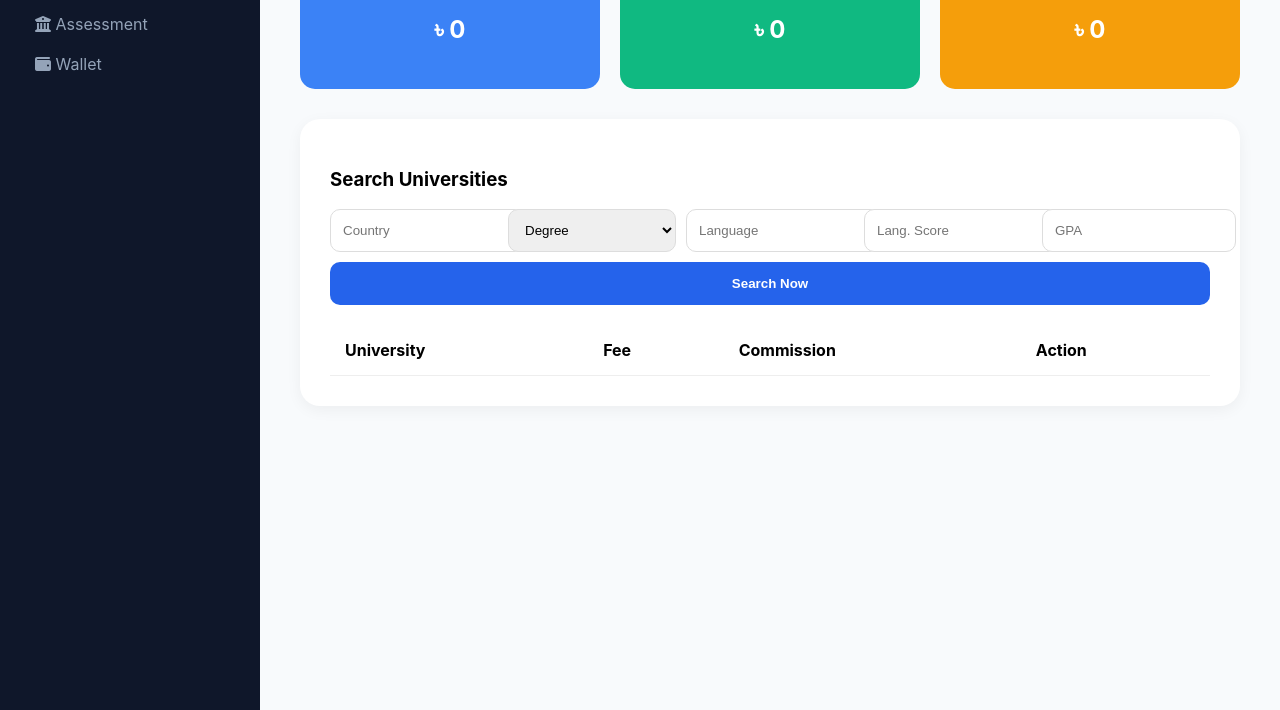
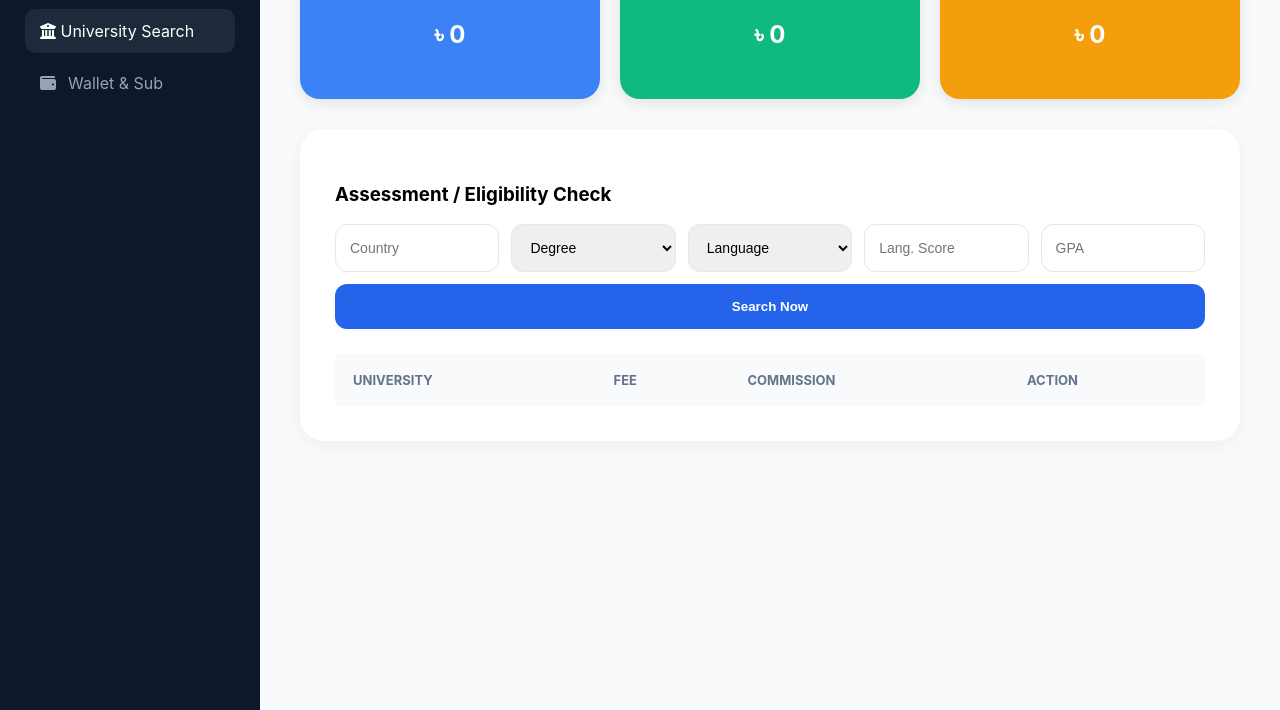
Before and after one commit to mobashirslc-ctrl/study-abroad-crm, a website: page models/partner.html in a window 1280 px wide. Shown: the part 90-800 px from the top of the page. Drawn offline with Linux system fonts and the light colour scheme.

Commit message:
Final fix for routing and design

```diff
--- a/models/partner.html
+++ b/models/partner.html
@@ -8,35 +8,41 @@
         :root { --sidebar: #0f172a; --primary: #2563eb; --bg: #f8fafc; }
         body { font-family: 'Inter', sans-serif; margin: 0; display: flex; background: var(--bg); }
         .sidebar { width: 260px; background: var(--sidebar); height: 100vh; position: fixed; padding: 25px; color: white; box-sizing: border-box; }
+        .sidebar h2 { color: white; font-size: 22px; margin-bottom: 30px; display: flex; align-items: center; gap: 10px; }
+        .nav-item { padding: 12px 15px; cursor: pointer; color: #94a3b8; display: flex; align-items: center; gap: 12px; border-radius: 10px; margin-bottom: 8px; }
+        .nav-item.active { background: #1e293b; color: white; }
         .main { margin-left: 260px; padding: 40px; width: calc(100% - 260px); box-sizing: border-box; }
         .stat-grid { display: grid; grid-template-columns: repeat(3, 1fr); gap: 20px; margin-bottom: 30px; }
-        .stat-card { padding: 25px; border-radius: 15px; color: white; text-align: center; }
-        .card { background: white; padding: 30px; border-radius: 20px; box-shadow: 0 4px 15px rgba(0,0,0,0.05); }
-        .search-grid { display: grid; grid-template-columns: repeat(5, 1fr); gap: 10px; margin-bottom: 20px; }
-        input, select { padding: 12px; border: 1px solid #ddd; border-radius: 10px; width: 100%; }
-        .btn-search { grid-column: span 5; background: var(--primary); color: white; border: none; padding: 14px; border-radius: 10px; cursor: pointer; font-weight: bold; }
+        .stat-card { padding: 30px; border-radius: 20px; color: white; text-align: center; box-shadow: 0 4px 15px rgba(0,0,0,0.1); }
+        .card { background: white; padding: 35px; border-radius: 24px; box-shadow: 0 4px 20px rgba(0,0,0,0.05); }
+        .search-grid { display: grid; grid-template-columns: repeat(5, 1fr); gap: 12px; margin-bottom: 25px; }
+        input, select { padding: 14px; border: 1px solid #e2e8f0; border-radius: 12px; font-size: 14px; width: 100%; box-sizing: border-box; outline: none; }
+        .btn-search { background: var(--primary); color: white; border: none; padding: 15px; border-radius: 12px; cursor: pointer; font-weight: 600; width: 100%; grid-column: span 5; }
         table { width: 100%; border-collapse: collapse; margin-top: 20px; }
-        th, td { padding: 15px; border-bottom: 1px solid #eee; text-align: left; }
+        th { text-align: left; padding: 18px; background: #f8fafc; color: #64748b; font-size: 13px; text-transform: uppercase; font-weight: 700; }
+        td { padding: 18px; border-bottom: 1px solid #f1f5f9; font-size: 14px; color: #1e293b; }
+        .page { display: none; } .active { display: block; }
     </style>
 </head>
 <body>
 <div class="sidebar">
-    <h2>IHP CRM</h2>
-    <div style="padding:10px; color:#94a3b8;"><i class="fas fa-university"></i> Assessment</div>
-    <div style="padding:10px; color:#94a3b8;"><i class="fas fa-wallet"></i> Wallet</div>
+    <h2><i class="fas fa-graduation-cap"></i> IHP CRM</h2>
+    <div class="nav-item active" onclick="showPage('search', this)"><i class="fas fa-university"></i> University Search</div>
+    <div class="nav-item" onclick="showPage('wallet', this)"><i class="fas fa-wallet"></i> Wallet & Sub</div>
 </div>
 <div class="main">
     <div class="stat-grid">
-        <div class="stat-card" style="background:#3b82f6;"><span>EARNINGS</span><h2>৳ 0</h2></div>
+        <div class="stat-card" style="background:#3b82f6;"><span>TOTAL EARNINGS</span><h2>৳ 0</h2></div>
         <div class="stat-card" style="background:#10b981;"><span>WITHDRAWN</span><h2>৳ 0</h2></div>
         <div class="stat-card" style="background:#f59e0b;"><span>PENDING</span><h2>৳ 0</h2></div>
     </div>
+    <div id="searchPage" class="page active">
         <div class="card">
-        <h3>Search Universities</h3>
+            <h3>Assessment / Eligibility Check</h3>
             <div class="search-grid">
                 <input type="text" id="sCountry" placeholder="Country">
                 <select id="sDegree"><option value="">Degree</option><option>UG</option><option>PG</option></select>
-            <input type="text" placeholder="Language">
+                <select id="sLang"><option value="">Language</option><option>IELTS</option><option>PTE</option></select>
                 <input type="number" id="sLScore" placeholder="Lang. Score">
                 <input type="number" id="sGPA" placeholder="GPA">
                 <button class="btn-search" onclick="performSearch()">Search Now</button>
@@ -47,7 +53,17 @@
             </table>
         </div>
     </div>
+    <div id="walletPage" class="page">
+        <div class="card"><h3>Wallet & Subscription Details</h3><p>Payments and Subscriptions will appear here.</p></div>
+    </div>
+</div>
 <script>
+    function showPage(p, el) {
+        document.querySelectorAll('.page').forEach(pg => pg.classList.remove('active'));
+        document.querySelectorAll('.nav-item').forEach(n => n.classList.remove('active'));
+        document.getElementById(p + 'Page').classList.add('active');
+        el.classList.add('active');
+    }
     async function performSearch() {
         const query = { country: document.getElementById('sCountry').value, degree: document.getElementById('sDegree').value };
         const res = await fetch(`https://study-abroad-crm.onrender.com/api/check-eligibility`, {
@@ -57,7 +73,7 @@
         });
         const result = await res.json();
         document.getElementById('uniResults').innerHTML = result.data.map(u => `
-            <tr><td><strong>${u.name}</strong><br><small>${u.country}</small></td><td>${u.semesterFee}</td><td style="color:#10b981; font-weight:bold;">৳ ${u.partnerCommission}</td><td><button>Apply</button></td></tr>
+            <tr><td><strong>${u.name}</strong><br><small>${u.country}</small></td><td>${u.semesterFee}</td><td style="color:#10b981; font-weight:bold;">৳ ${u.partnerCommission}</td><td><button style="background:var(--primary); color:white; border:none; padding:8px 15px; border-radius:8px;">Apply</button></td></tr>
         `).join('');
     }
 </script>
```
Also changed, not shown: index.js (+3 -5 lines). Lines whose indentation alone changed are shown as unchanged.
